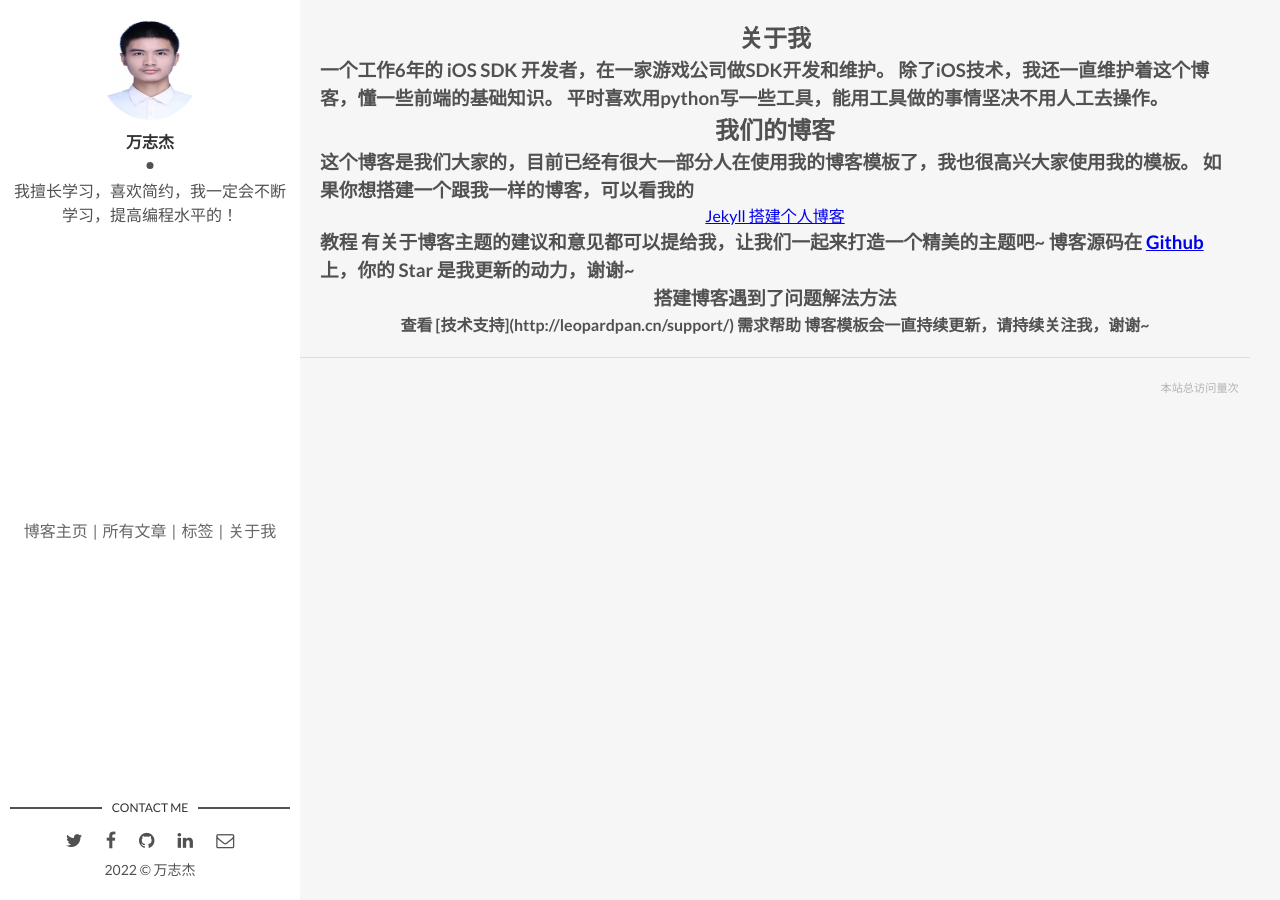
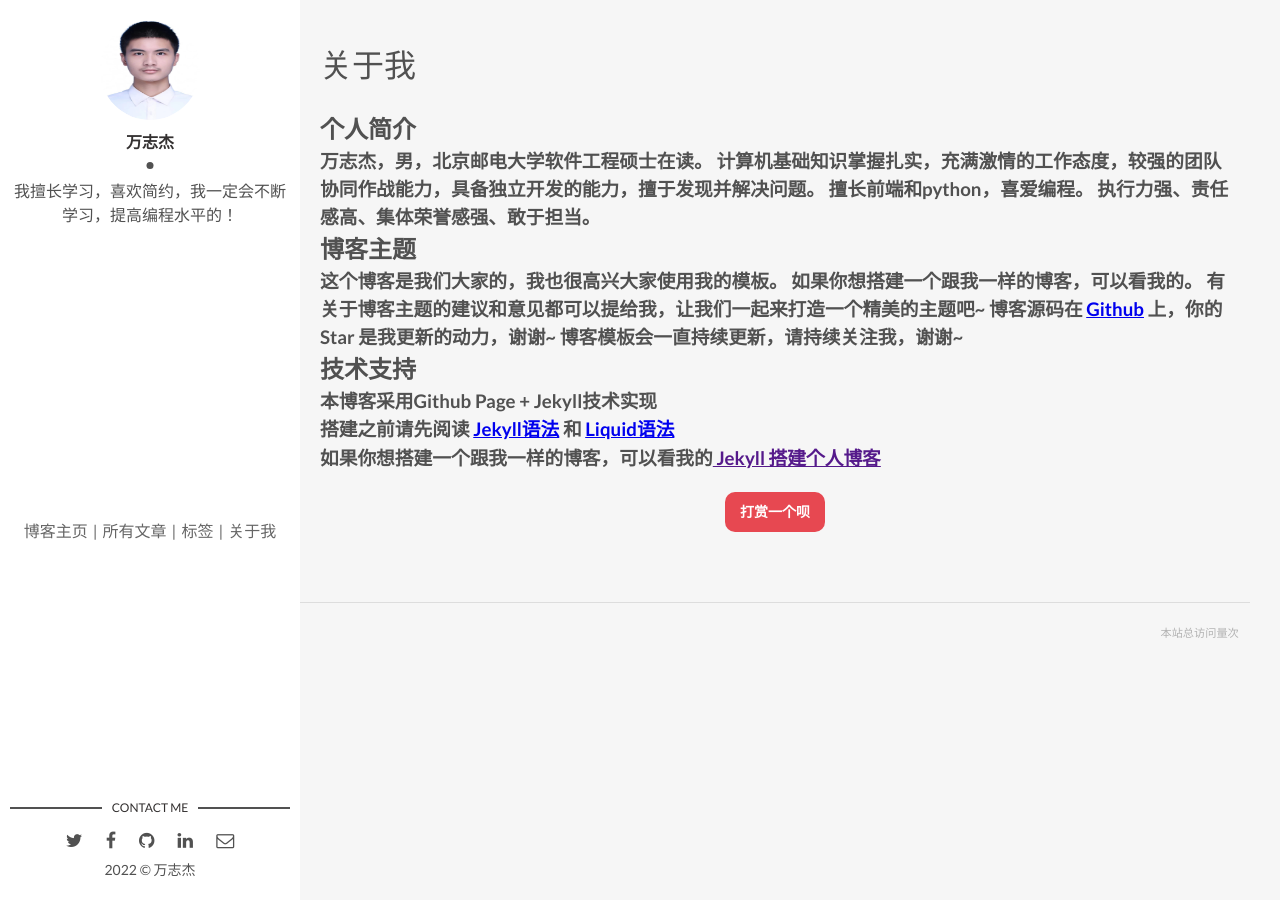
Before and after one commit to 19991010wan/19991010wan-Blog, a Jekyll site: the page built from about.html, in a window 1280 px wide. Built offline with Jekyll 4.4.1, drawn with Linux system fonts in a browser that asks for light colours; nearby versions of some CDN libraries; comment, search, counter and statistics services are not loaded.

Commit message:
update html

```diff
--- a/about.html
+++ b/about.html
@@ -3,29 +3,31 @@ layout: main
 title: 关于我
 permalink: /about/
 ---
-<h2> 关于我 </h2>
-<h3>一个工作6年的 iOS SDK 开发者，在一家游戏公司做SDK开发和维护。
+<section class="blog-about">
+    <h1>关于我</h1>
 
-    除了iOS技术，我还一直维护着这个博客，懂一些前端的基础知识。
+    <h2>个人简介</h2>
 
-    平时喜欢用python写一些工具，能用工具做的事情坚决不用人工去操作。</h3>
+    <h3>万志杰，男，北京邮电大学软件工程硕士在读。
+        计算机基础知识掌握扎实，充满激情的工作态度，较强的团队协同作战能力，具备独立开发的能力，擅于发现并解决问题。
+        擅长前端和python，喜爱编程。
+        执行力强、责任感高、集体荣誉感强、敢于担当。
+    </h3>
 
-<h2> 我们的博客 </h2>
+    <h2>博客主题</h2>
 
-<h3>这个博客是我们大家的，目前已经有很大一部分人在使用我的博客模板了，我也很高兴大家使用我的模板。
+    <h3>这个博客是我们大家的，我也很高兴大家使用我的模板。
+        如果你想搭建一个跟我一样的博客，可以看我的。
+        有关于博客主题的建议和意见都可以提给我，让我们一起来打造一个精美的主题吧~
+        博客源码在 <a target="_blank" href='https://github.com/19991010wan/19991010wan-Blog'>Github</a> 上，你的 Star 是我更新的动力，谢谢~
+        博客模板会一直持续更新，请持续关注我，谢谢~
+    </h3>
 
-    如果你想搭建一个跟我一样的博客，可以看我的</h3>
-<a href="/2016/10/jekyll_tutorials1/"> Jekyll 搭建个人博客 </a>
-<h3>教程
+    <h2>技术支持</h2>
 
+    <h3>本博客采用Github Page + Jekyll技术实现</h3>
+    <h3>搭建之前请先阅读 <a target="_blank" href='http://jekyllcn.com/docs/home/'>Jekyll语法</a> 和 <a target="_blank" href='https://www.w3cschool.cn/doc_liquid/'>Liquid语法</a></h3>
+    <h3>如果你想搭建一个跟我一样的博客，可以看我的<a href=""> Jekyll 搭建个人博客</a></h3>
 
-    有关于博客主题的建议和意见都可以提给我，让我们一起来打造一个精美的主题吧~
-
-    博客源码在 <a target="_blank" href='https://github.com/leopardpan/leopardpan.github.io/'>Github</a> 上，你的 Star 是我更新的动力，谢谢~
-</h3>
-
-<h3> 搭建博客遇到了问题解法方法 </h3>
-
-<h4>查看 [技术支持](http://leopardpan.cn/support/) 需求帮助
-
-    博客模板会一直持续更新，请持续关注我，谢谢~</h4>
+    {% include new-old.html %}
+</section>
```
Also changed, not shown: archive.html (+20 -20 lines).
